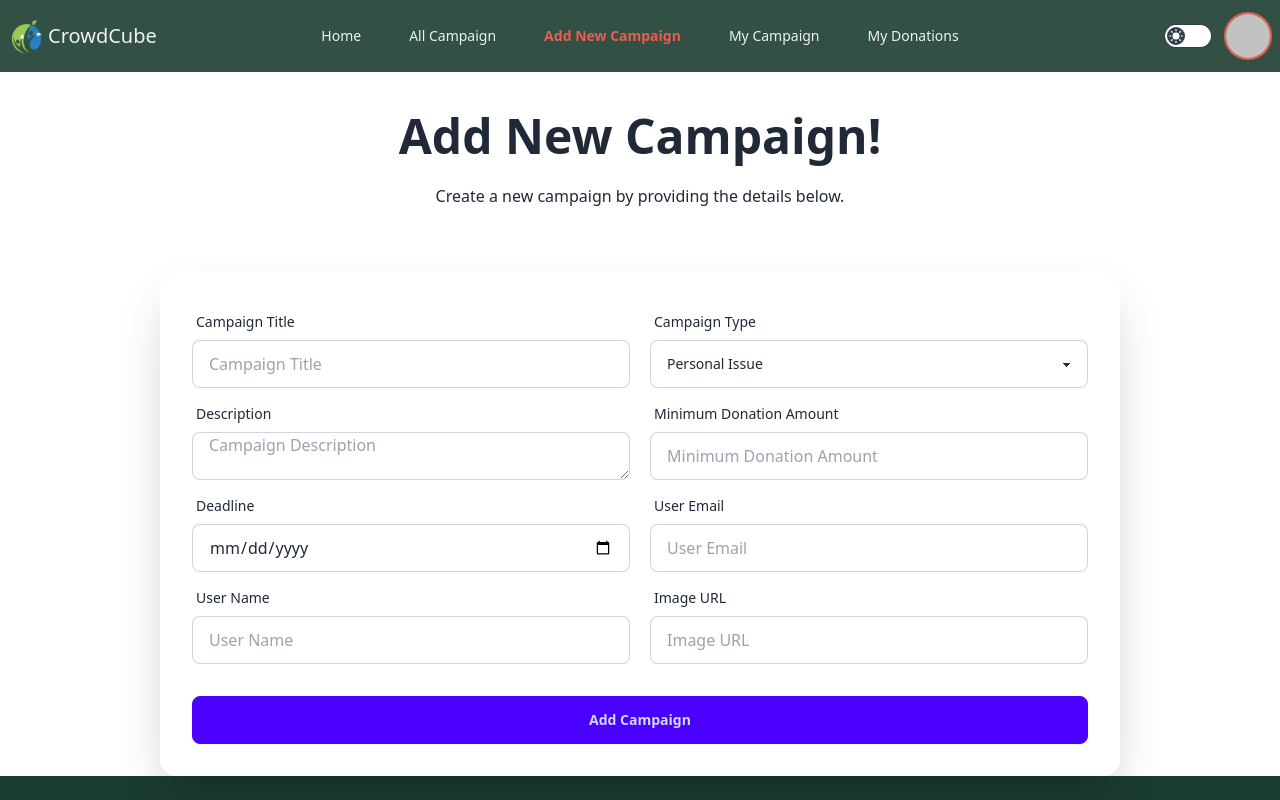
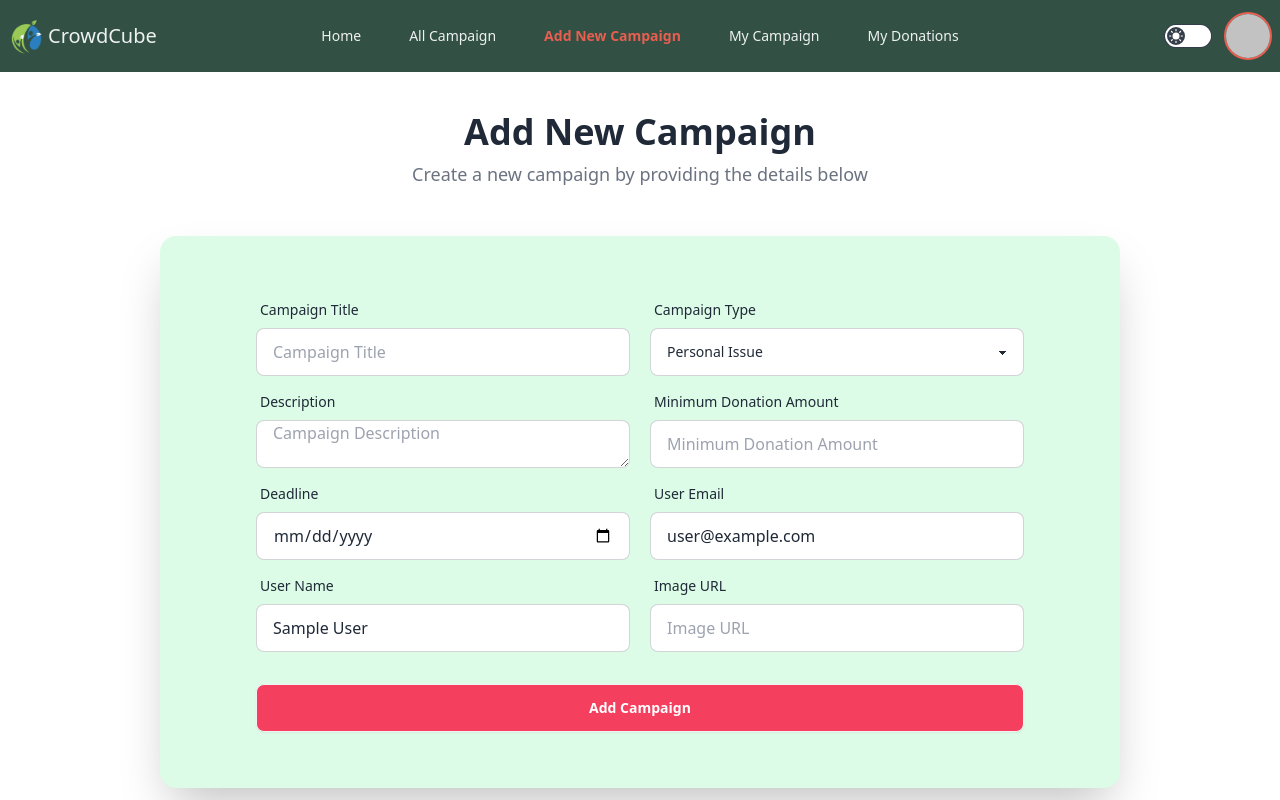
Before and after one commit to shafriki/b10a10-client-side, a React (Vite) app: page /addCampaign in a window 1280 px wide. Shown: the top 800 px of the page. Built offline with nearby package versions, Linux system fonts and the light colour scheme; no server answers; sample sign-in values are in the browser's storage.

Commit message:
added updated campaign and add campaign design

```diff
--- a/src/pages/AddCampaign.jsx
+++ b/src/pages/AddCampaign.jsx
@@ -1,7 +1,10 @@
-import React from 'react';
+import React, { useContext } from 'react';
+import { AuthContext } from '../providers/AuthProvider';
 import Swal from 'sweetalert2';
 
 const AddCampaign = () => {
+    const { user } = useContext(AuthContext);
+
     const handleAddCampaign = e => {
         e.preventDefault();
 
@@ -43,14 +46,14 @@ const AddCampaign = () => {
     return (
         <div className='lg:w-3/4 mx-auto'>
             <div className="text-center p-10">
-                <h1 className="text-5xl font-bold">Add New Campaign!</h1>
-                <p className="py-6">
-                    Create a new campaign by providing the details below.
+                <h1 className="text-2xl md:text-4xl font-bold">Add New Campaign</h1>
+                <p className="my-2 text-sm md:text-lg text-gray-500">
+                    Create a new campaign by providing the details below
                 </p>
             </div>
-            <div className="card bg-base-100 w-full shrink-0 shadow-2xl">
-                <form onSubmit={handleAddCampaign} className="card-body">
-                    {/* form first row */}
+            <div className="card bg-green-100 w-full shrink-0 shadow-2xl mb-10">
+                <form onSubmit={handleAddCampaign} className="card-body md:px-24 md:py-14">
+
                     <div className='flex flex-col lg:flex-row gap-5'>
                         <div className="form-control flex-1">
                             <label className="label">
@@ -70,7 +73,7 @@ const AddCampaign = () => {
                             </select>
                         </div>
                     </div>
-                    {/* form second row */}
+
                     <div className='flex flex-col lg:flex-row gap-5'>
                         <div className="form-control flex-1">
                             <label className="label">
@@ -85,7 +88,7 @@ const AddCampaign = () => {
                             <input type="number" name='minDonation' placeholder="Minimum Donation Amount" className="input input-bordered" required />
                         </div>
                     </div>
-                    {/* form third row */}
+
                     <div className='flex flex-col lg:flex-row gap-5'>
                         <div className="form-control flex-1">
                             <label className="label">
@@ -97,16 +100,18 @@ const AddCampaign = () => {
                             <label className="label">
                                 <span className="label-text">User Email</span>
                             </label>
-                            <input type="email" name='userEmail' placeholder="User Email" className="input input-bordered" required />
+                            <input type="email" name='userEmail' placeholder="User Email" className="input input-bordered" required readOnly value={user?.email || ''} />
                         </div>
                     </div>
-                    {/* form fourth row */}
+
+
                     <div className='flex flex-col lg:flex-row gap-5'>
                         <div className="form-control flex-1">
                             <label className="label">
                                 <span className="label-text">User Name</span>
                             </label>
-                            <input type="text" name='userName' placeholder="User Name" className="input input-bordered" required />
+                            <input type="text" name='userName' placeholder="User Name" className="input input-bordered" required
+                            readOnly value={user?.displayName || ''} />
                         </div>
                         <div className="form-control flex-1">
                             <label className="label">
@@ -117,7 +122,7 @@ const AddCampaign = () => {
                     </div>
 
                     <div className="form-control mt-6">
-                        <button className="btn btn-primary">Add Campaign</button>
+                        <button className="btn bg-rose-500 text-white hover:bg-rose-700">Add Campaign</button>
                     </div>
                 </form>
             </div>
--- a/src/pages/UpdateCampaign.jsx
+++ b/src/pages/UpdateCampaign.jsx
@@ -21,7 +21,6 @@ const UpdateCampaign = () => {
         const userName = form.userName.value;
 
         const updatedCampaign = { image, title, campaignType, description, minDonation, deadline, userEmail, userName };
-        console.log('Updated Campaign:', updatedCampaign);
 
         // Send updated data to the server
         fetch(`http://localhost:5000/campaign/${_id}`, {
@@ -65,12 +64,12 @@ const UpdateCampaign = () => {
     };
 
     return (
-        <div className="max-w-6xl mx-auto">
-            <h2 className="text-2xl text-center font-bold my-4">Update Campaign: {title}</h2>
+        <div className="max-w-4xl md:mx-auto mx-3">
+            <h2 className="text-2xl md:text-4xl text-center font-bold my-4">Update Campaign: {title}</h2>
 
-            <div className="bg-cyan-100 p-4 rounded-lg">
+            <div className="bg-green-100 p-4 md:px-24 md:py-10 rounded-xl shadow-lg mb-10">
                 <form onSubmit={handleUpdate}>
-                    {/* Form row: Title and Image */}
+
                     <div className="md:flex mb-6">
                         <div className="form-control md:w-1/2">
                             <label className="label">
@@ -89,7 +88,7 @@ const UpdateCampaign = () => {
                         </div>
                     </div>
 
-                    {/* Form row: Campaign Type and Minimum Donation */}
+
                     <div className="md:flex mb-6">
                         <div className="form-control md:w-1/2">
                             <label className="label">
@@ -114,7 +113,7 @@ const UpdateCampaign = () => {
                         </div>
                     </div>
 
-                    {/* Form row: Deadline */}
+
                     <div className="mb-6">
                         <div className="form-control">
                             <label className="label">
@@ -124,7 +123,7 @@ const UpdateCampaign = () => {
                         </div>
                     </div>
 
-                    {/* Form row: User Name and User Email */}
+
                     <div className="md:flex mb-6">
                         <div className="form-control md:w-1/2">
                             <label className="label">
@@ -141,7 +140,6 @@ const UpdateCampaign = () => {
                         </div>
                     </div>
 
-                    {/* Form row: Description */}
                     <div className="mb-6">
                         <div className="form-control">
                             <label className="label">
@@ -152,12 +150,8 @@ const UpdateCampaign = () => {
                         </div>
                     </div>
 
-                    {/* Submit Button */}
-                    <input
-                        className="btn btn-block bg-cyan-600 text-white"
-                        type="submit"
-                        value="Update Campaign"
-                    />
+                    <input className="btn btn-block bg-green-600 hover:bg-green-700 text-white"
+                    type="submit" value="Update Campaign"/>
                 </form>
             </div>
         </div>
```
